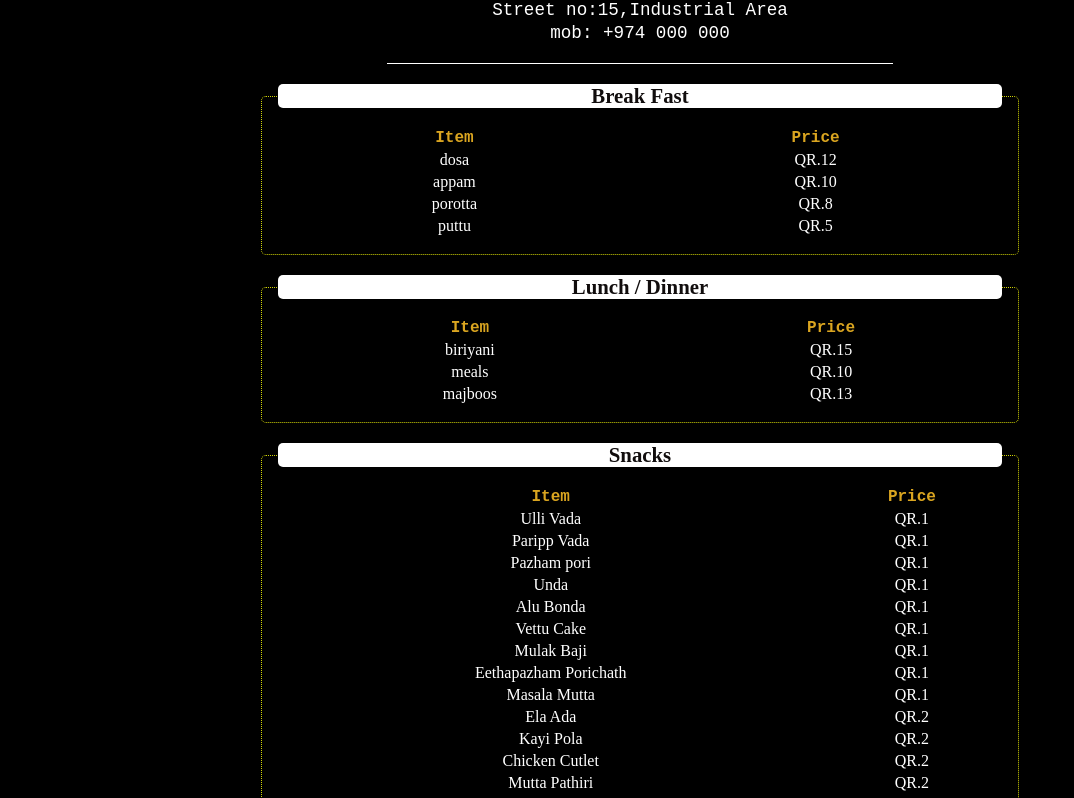
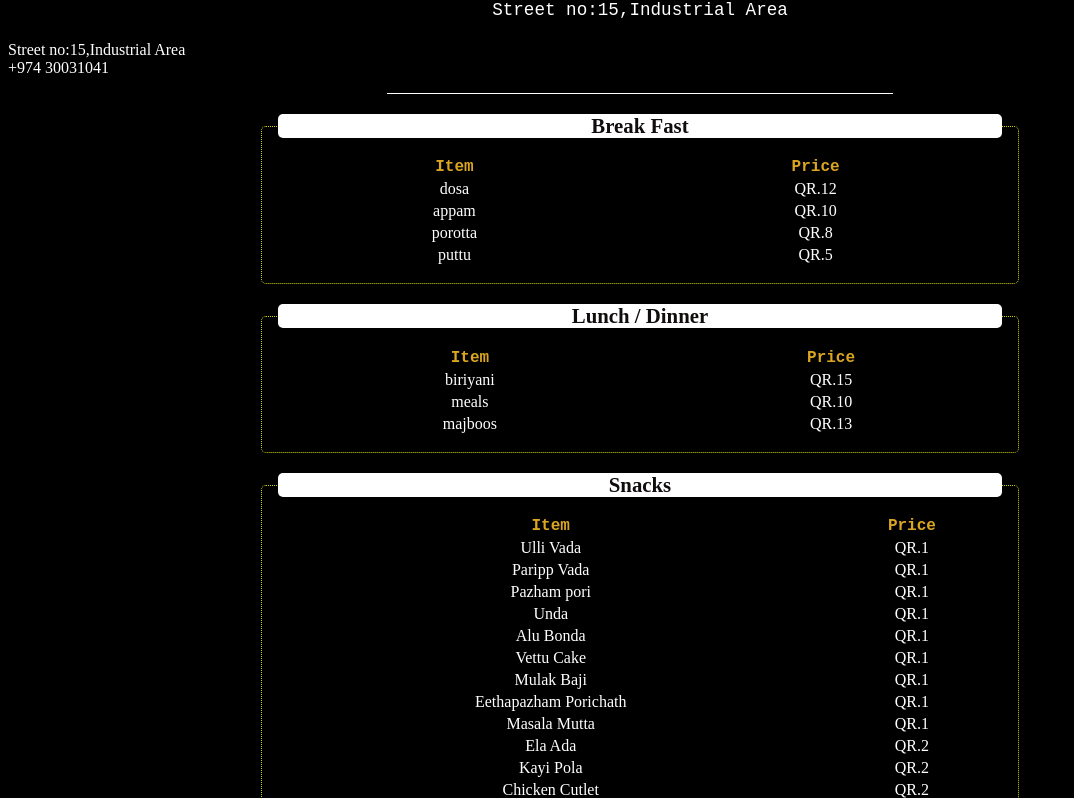
Before and after one commit to E-fais/helllo-tea-menu, a plain HTML site: page index.html in a window 1280 px wide. Shown: the part 86-884 px from the top of the page, without its empty margins (0-1074 px from the left). Drawn offline with Linux system fonts and the light colour scheme.

Commit message:
Update index.html

```diff
--- a/index.html
+++ b/index.html
@@ -11,7 +11,10 @@
     <header>
         <h1 class="header">Hello Tea <span class="header-span">Cafeteria</span></h1>
         <p class="header-adress">Street no:15,Industrial Area<br>
-            mob: +974 000 000
+          <p class="header-address">Street no:15,Industrial Area<br>
+    <span class="phone-number">+974 30031041</span>
+</p>
+
         </p>
     </header>
     <div class="divider"></div>
```
